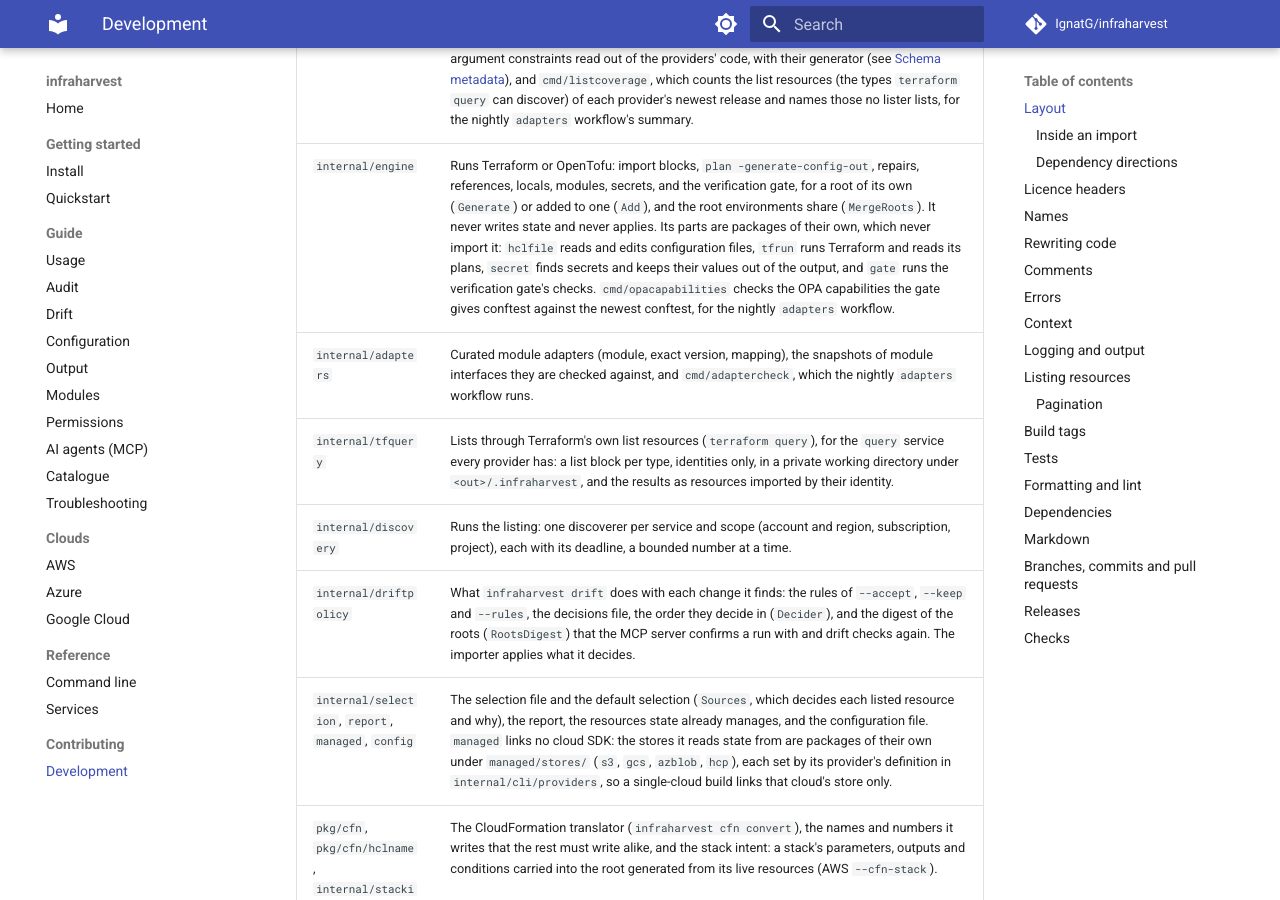
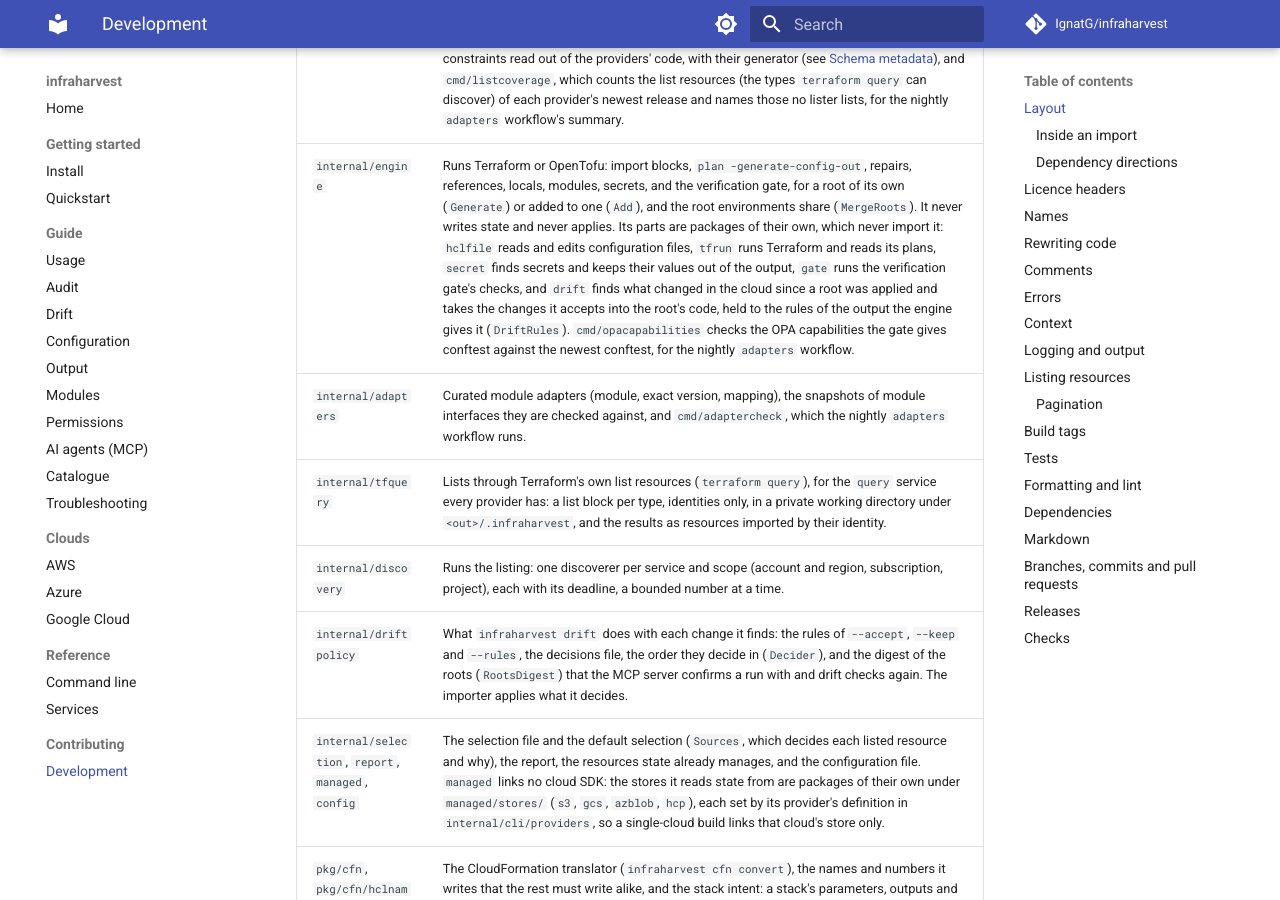
Before and after one commit to IgnatG/infraharvest, an MkDocs documentation site: the page built from docs/development.md, in a window 1280 px wide and 900 px high, scrolled down 1087 px. Built offline with MkDocs 1.6.1 and Material for MkDocs 9.7.7, drawn with Linux system fonts in a browser that asks for light colours; comment, search, counter and statistics services are not loaded; some of the changed text lies outside the part shown.

Commit message:
docs(engine): describe the drift package and where a merged root's layout lives

```diff
--- a/docs/development.md
+++ b/docs/development.md
@@ -16,7 +16,7 @@ Everything but `main.go` and `pkg/cfn` is under `internal/`: infraharvest has no
 | `internal/harvest` | The API listers implement and the importer drives: `Provider` with its `Profile`, the optional capabilities (`capabilities.go`), `Lister`, `ListerBase`, `Resource`, `Registry`, filters, tags and labels. |
 | `internal/providers/aws`, `azure`, `google` | The listers: the only code that calls the clouds' APIs. |
 | `internal/catalogue` | What infraharvest knows about each Terraform resource type, as YAML under `data/`, its schema and its golden tests (see [Catalogue](catalogue.md)), and in `schemameta`, the defaults and argument constraints read out of the providers' code, with their generator (see [Schema metadata](catalogue.md#schema-metadata)), and `cmd/listcoverage`, which counts the list resources (the types `terraform query` can discover) of each provider's newest release and names those no lister lists, for the nightly `adapters` workflow's summary. |
-| `internal/engine` | Runs Terraform or OpenTofu: import blocks, `plan -generate-config-out`, repairs, references, locals, modules, secrets, and the verification gate, for a root of its own (`Generate`) or added to one (`Add`), and the root environments share (`MergeRoots`). It never writes state and never applies. Its parts are packages of their own, which never import it: `hclfile` reads and edits configuration files, `tfrun` runs Terraform and reads its plans, `secret` finds secrets and keeps their values out of the output, and `gate` runs the verification gate's checks. `cmd/opacapabilities` checks the OPA capabilities the gate gives conftest against the newest conftest, for the nightly `adapters` workflow. |
+| `internal/engine` | Runs Terraform or OpenTofu: import blocks, `plan -generate-config-out`, repairs, references, locals, modules, secrets, and the verification gate, for a root of its own (`Generate`) or added to one (`Add`), and the root environments share (`MergeRoots`). It never writes state and never applies. Its parts are packages of their own, which never import it: `hclfile` reads and edits configuration files, `tfrun` runs Terraform and reads its plans, `secret` finds secrets and keeps their values out of the output, `gate` runs the verification gate's checks, and `drift` finds what changed in the cloud since a root was applied and takes the changes it accepts into the root's code, held to the rules of the output the engine gives it (`DriftRules`). `cmd/opacapabilities` checks the OPA capabilities the gate gives conftest against the newest conftest, for the nightly `adapters` workflow. |
 | `internal/adapters` | Curated module adapters (module, exact version, mapping), the snapshots of module interfaces they are checked against, and `cmd/adaptercheck`, which the nightly `adapters` workflow runs. |
 | `internal/tfquery` | Lists through Terraform's own list resources (`terraform query`), for the `query` service every provider has: a list block per type, identities only, in a private working directory under `<out>/.infraharvest`, and the results as resources imported by their identity. |
 | `internal/discovery` | Runs the listing: one discoverer per service and scope (account and region, subscription, project), each with its deadline, a bounded number at a time. |
@@ -46,7 +46,7 @@ An import goes through a few modules, each owning one decision. Change a decisio
 - **The root's lifecycle.** `decideRoot` (`internal/importer/rootlife.go`) decides once, from the run's mode and what earlier imports left on disk, whether a root is generated afresh or again, resumed from its checkpoint, added to, or refused with a reason; `applyRoot` then does it. The checkpoints in `<out>/.infraharvest` are read and written there too.
 - **The call's tools.** What a call reaches outside the process through goes through `callTools` (`internal/importer/call_tools.go`): the engine binary, the registry the root files pin the provider from, and every write the engine makes into a root: generating, adding to, vacating and merging roots, and their READMEs and moved blocks. Tests replace a field to fake that step; a nil field uses the real one.
 - **Generate and add.** `engine.Generate` and `engine.Add` run one pipeline; a `policy` (`internal/engine/engine.go`) is what tells them apart, such as the names an add leaves alone and whether it makes local modules. When an edit makes the pipeline plan `generated.tf` again, the log says which (`replanReason`).
-- **The merged root's layout.** Where a root that environments share keeps what differs between them (`vars/common.tfvars`, and `terraform.tfvars`, `imports.tfvars` and `backend.hcl` under `vars/<env>/`, the `deploy_<feature>` flags, the workspaces' state) is decided in `internal/engine/mergedlayout.go` alone: whatever writes, plans or reads such a root back takes its paths from there.
+- **The merged root's layout.** Where a root that environments share keeps what differs between them (`vars/common.tfvars`, and `terraform.tfvars`, `imports.tfvars` and `backend.hcl` under `vars/<env>/`) is decided in `internal/engine/hclfile/merged.go` alone; the `deploy_<feature>` flags are named in `internal/engine/mergedlayout.go`, and each environment's workspace keeps its state where Terraform does (`tfrun.WorkspaceStateFile`). Whatever writes, plans or reads such a root back takes its paths from these.
 
 ### Dependency directions
 
```
Also changed, not shown: other parts of docs/development.md (+1 -1 lines).
